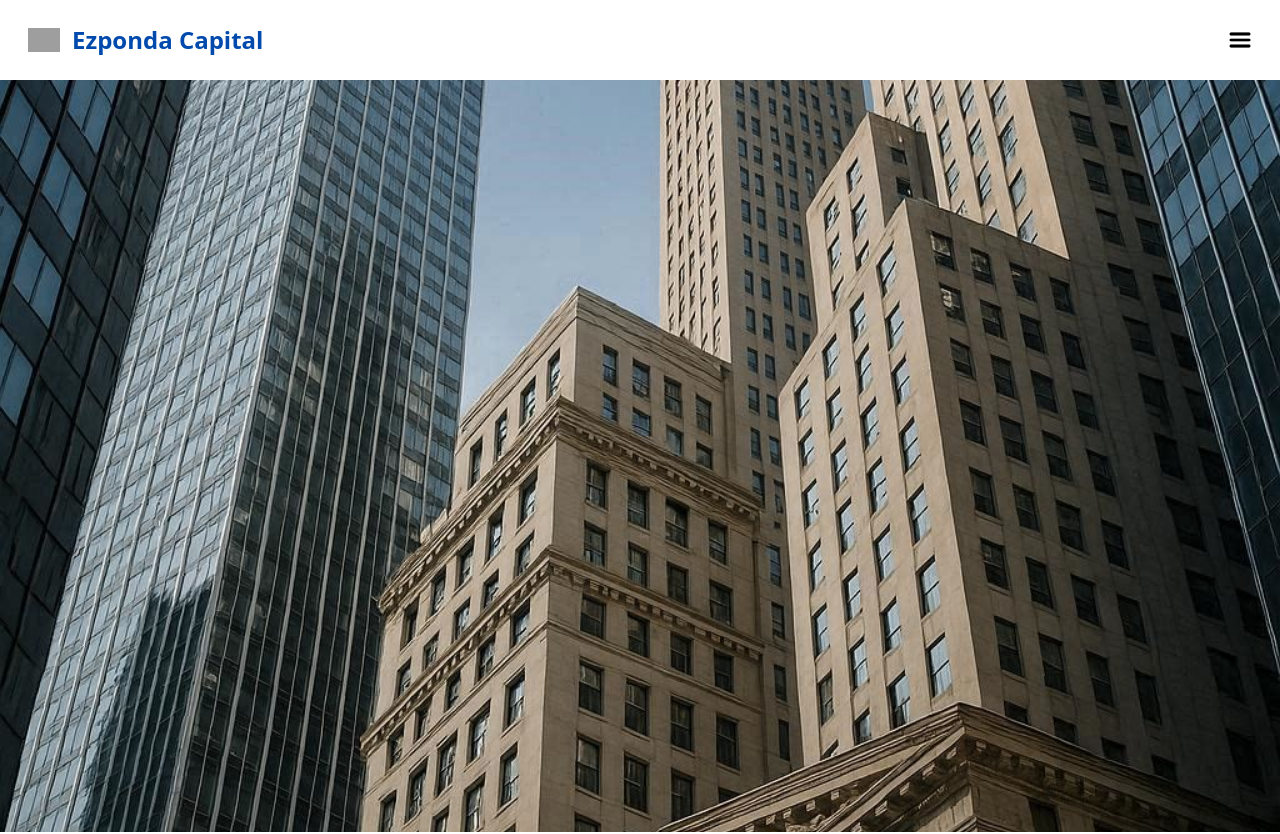
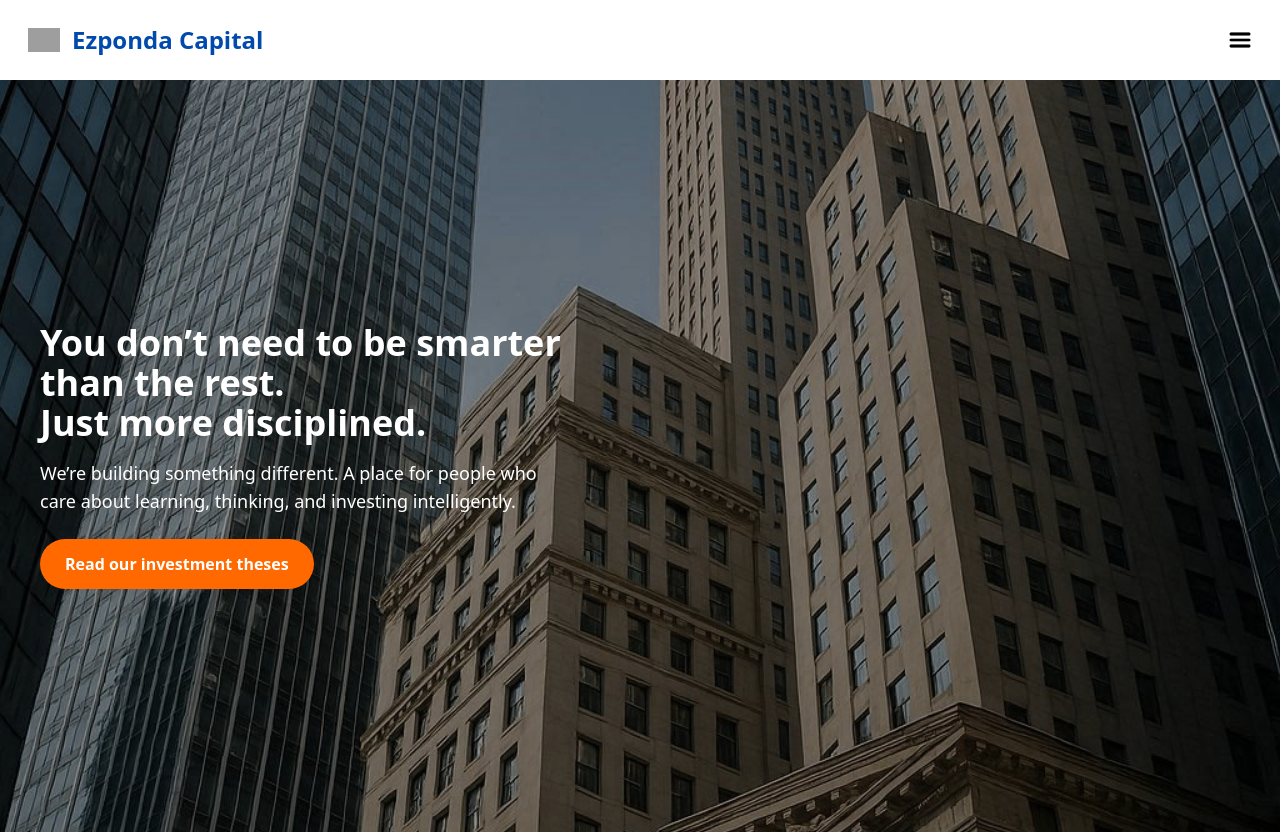
Before and after one commit to eduezponda/substack, a React app in the folder frontend/: page / in a window 1280 px wide. Shown: the top 834 px of the page. Built offline with nearby package versions, Linux system fonts and the light colour scheme; grey boxes are pictures that could not be loaded; the HTML template or start-up script is replaced by a standard one.

Commit message:
Add text in hero

```diff
--- a/frontend/src/components/Home/Hero.tsx
+++ b/frontend/src/components/Home/Hero.tsx
@@ -1,11 +1,24 @@
 export default function Hero() {
   return (
-    <div className="w-full">
+    <div className="relative w-full">
       <img
         src="/images/home/hero.jpeg"
         alt="Imagen principal"
         className="w-full h-[calc(100vh-48px)] object-cover"
       />
+      <div className="absolute inset-0 flex flex-col justify-center items-start px-10 text-white bg-black/40">
+        <h1 className="text-4xl font-bold max-w-xl mb-4">
+          You don’t need to be smarter than the rest.<br />
+          Just more disciplined.
+        </h1>
+        <p className="text-lg max-w-lg mb-6">
+          We’re building something different. A place for people who care about learning,
+          thinking, and investing intelligently.
+        </p>
+        <button className="bg-orange-500 hover:bg-orange-600 text-white font-semibold py-3 px-6 rounded-full">
+          Read our investment theses
+        </button>
+      </div>
     </div>
   );
 }
```
